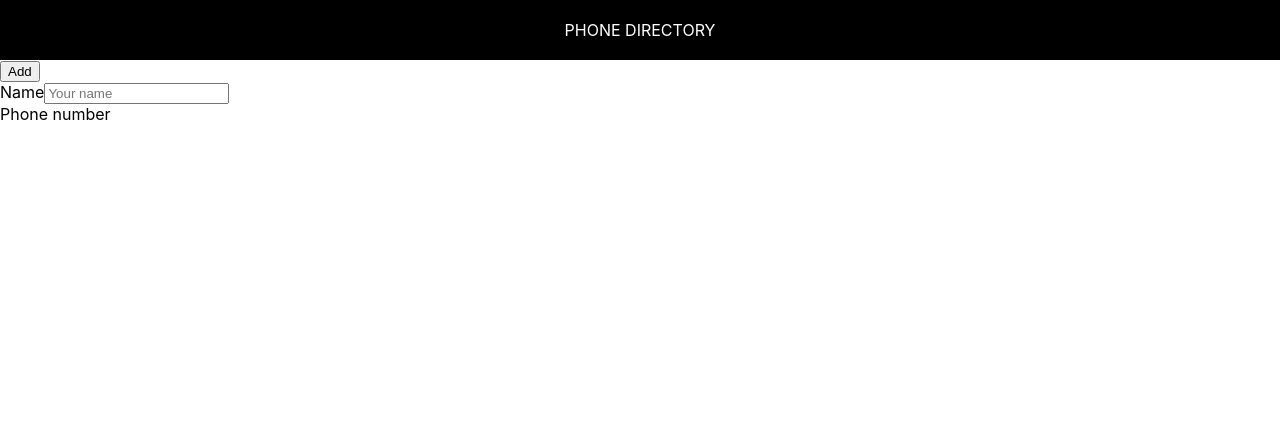
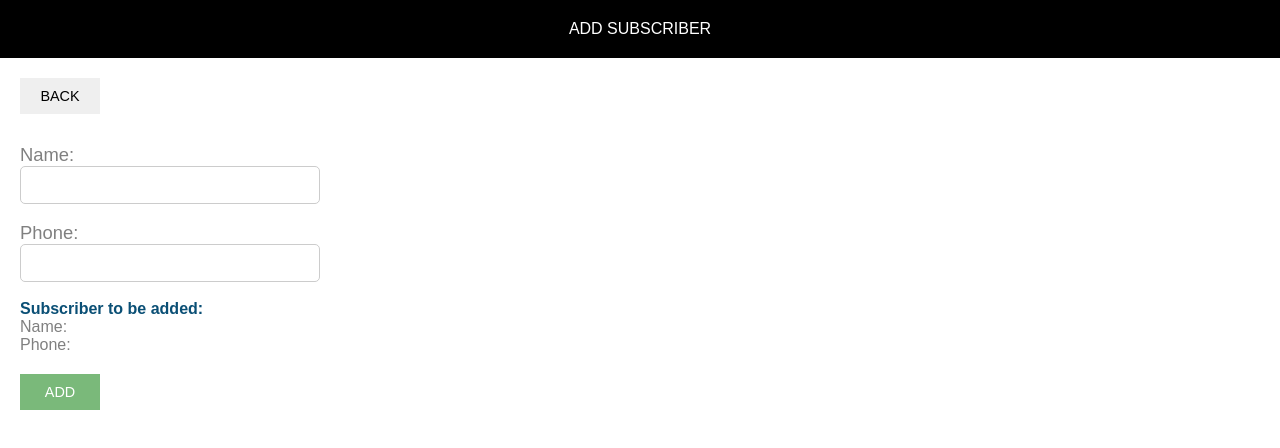
Before and after one commit to DharamSekhon/phone-directory, a React (Create React App) app: page / in a window 1280 px wide. Shown: the top 448 px of the page. Built offline with nearby package versions, Linux system fonts and the light colour scheme.

Commit message:
Added state in ‘AddSubscriber’ and ‘App’ components

```diff
--- /dev/null
+++ b/src/AddSubcscriber.js
@@ -0,0 +1,52 @@
+import React, { Component } from 'react';
+import Header from './Header';
+import './AddSubscriber.css';
+
+class AddSusbscriber extends Component {
+
+    constructor() {
+        super();
+        this.state = {
+            id: 0,
+            name: '',
+            phone: ''
+        }
+    }
+
+    inputChangedHandler = (e) => {
+        const state = this.state;
+        state[e.target.name] = e.target.value;
+        this.setState(state);
+    }
+
+    render() {
+
+        const {name, phone} = this.state;
+
+        return (
+            <div>
+                <Header heading="Add Subscriber" />
+                <div className="component-body-container">
+                    <button className="custom-btn">Back</button>
+
+                    <form className="subscriber-form">
+                        <label htmlFor="name" className="label-control">Name: </label><br/>
+                        <input id="name" type="text" className="input-control" name="name" onChange={this.inputChangedHandler}/><br/><br/>
+                        <label htmlFor="phone" className="label-control">Phone: </label><br/>
+                        <input id="phone" type="text" className="input-control" name="phone" onChange={this.inputChangedHandler}/><br/><br/>
+
+                        <div className="subscriber-info-container">
+                            <span className="subscriber-to-add-heading">Subscriber to be added: </span><br/>
+                            <span className="subscriber-info">Name: {name}</span><br/>
+                            <span className="subscriber-info">Phone: {phone}</span><br/>
+                        </div>
+
+                        <button type="submit" className="custom-btn add-btn">Add</button>
+                    </form>
+                </div>
+            </div>
+        )
+    }
+}
+
+export default AddSusbscriber;
--- /dev/null
+++ b/src/AddSubscriber.css
@@ -0,0 +1,36 @@
+.subscriber-form {
+    margin-top: 30px;
+}
+
+.label-control {
+    color: #808080;
+    font-size: 1.15rem;
+    margin-right: 15px;
+}
+
+.input-control {
+    width: 300px;
+    min-width: 100px;
+    padding: 10px 15px;
+    display: inline-block;
+    border: 1px solid #ccc;
+    border-radius: 5px;
+    box-sizing: border-box;
+    font-size: 0.9rem;
+    outline: none;
+}
+
+.subscriber-info-container {
+    font-size: 1rem;
+    margin-right: 10px;
+    margin-bottom: 20px;
+}
+
+.subscriber-to-add-heading {
+    color: #0a4f75;
+    font-weight: 600;
+}
+
+.subscriber-info {
+    color: #808080;
+}
--- /dev/null
+++ b/src/App.css
@@ -0,0 +1,29 @@
+.grid-container {
+    display: grid;
+    grid-template-columns: 40% 30% auto;
+    margin-bottom: 10px;
+}
+
+.heading-container {
+    margin: 30px 0 30px 0;
+    width: 100%;
+}
+
+.grid-item {
+    background-color: rgba(255, 255, 255, 0.8);
+    font-size: 1.15rem;
+    word-wrap: break-word;
+    padding-right: 10px;
+}
+
+.name-heading, .phone-heading {
+    font-size: 1rem;
+    font-weight: 600;
+    color: #808080;
+    text-transform: uppercase;
+}
+
+.delete-btn {
+    background: #fa9c9c;
+    color: #000;
+}
--- a/src/App.js
+++ b/src/App.js
@@ -1,19 +1,44 @@
-import React from "react";
-import Header from "./Header";
+import React, { Component } from 'react';
+import Header from './Header.js';
+import './App.css';
 
-const App = () => {
-  return (
-    <div>
-      <Header />
-      <button>Add</button>
+class App extends Component {
+
+  constructor() {
+    super();
+    this.state = {
+      subscribersListToShow: []
+    }
+  }
+
+  render() {
+
+    return (
       <div>
-        <span>Name</span>
-        <input type="text" placeholder="Your name" />
-        <br />
-        <span>Phone number</span>
+        <Header heading="Phone Directory" />
+        <div className="component-body-container">
+          <button className="custom-btn add-btn">Add</button>
+
+          <div className="grid-container heading-container">
+            <span className="grid-item name-heading">Name</span>
+            <span className="grid-item phone-heading">Phone</span>
+          </div>
+
+          {
+            this.state.subscribersListToShow.map(sub => {
+              return <div key={sub.id} className="grid-container">
+                <span className="grid-item">{sub.name}</span>
+                <span className="grid-item">{sub.phone}</span>
+                <span className="grid-item action-btn-container">
+                  <button className="custom-btn delete-btn">Delete</button>
+                </span>
+              </div>
+            })
+          }
+        </div>
       </div>
-    </div>
-  );
-};
+    );
+  }
+}
 
 export default App;
--- /dev/null
+++ b/src/Header.css
@@ -0,0 +1,7 @@
+.header {
+    text-align: center;
+    padding: 20px;
+    background: #000;
+    color: #fff;
+    text-transform: uppercase;
+}
--- /dev/null
+++ b/src/common/common.css
@@ -0,0 +1,19 @@
+.component-body-container {
+    padding: 20px;
+}
+
+.custom-btn {
+    padding: 10px;
+    border: none;
+    margin-right: 10px;
+    text-transform: uppercase;
+    width: 80px;
+    font-size: 0.9rem;
+    cursor: pointer;
+    outline: none;
+}
+
+.add-btn {
+    background: #7ab97a;
+    color: #fff;
+}
--- a/src/header.js
+++ b/src/header.js
@@ -1,19 +1,12 @@
-import React from "react";
+import React from 'react';
+import './Header.css';
 
-const Header = () => {
-  return (
-    <div
-      style={{
-        textAlign: "center",
-        padding: 20,
-        color: "#fff",
-        background: "#000",
-        textTransform: "uppercase",
-      }}
-    >
-      Phone Directory
-    </div>
-  );
-};
+const Header = function (props) {
+    return (
+        <div className="header">
+            {props.heading}
+        </div>
+    )
+}
 
 export default Header;
--- a/src/index.css
+++ b/src/index.css
@@ -1,13 +1,5 @@
 body {
   margin: 0;
-  font-family: -apple-system, BlinkMacSystemFont, 'Segoe UI', 'Roboto', 'Oxygen',
-    'Ubuntu', 'Cantarell', 'Fira Sans', 'Droid Sans', 'Helvetica Neue',
-    sans-serif;
-  -webkit-font-smoothing: antialiased;
-  -moz-osx-font-smoothing: grayscale;
+  padding: 0;
+  font-family: sans-serif;
 }
-
-code {
-  font-family: source-code-pro, Menlo, Monaco, Consolas, 'Courier New',
-    monospace;
-}
--- a/src/index.js
+++ b/src/index.js
@@ -1,17 +1,11 @@
 import React from 'react';
-import ReactDOM from 'react-dom/client';
+import ReactDOM from 'react-dom';
 import './index.css';
 import App from './App';
-import reportWebVitals from './reportWebVitals';
+import registerServiceWorker from './registerServiceWorker';
+// import AddSusbscriber from './AddSubscriber';
+import './common/common.css';
+import AddSusbscriber from './AddSubcscriber';
 
-const root = ReactDOM.createRoot(document.getElementById('root'));
-root.render(
-  <React.StrictMode>
-    <App />
-  </React.StrictMode>
-);
-
-// If you want to start measuring performance in your app, pass a function
-// to log results (for example: reportWebVitals(console.log))
-// or send to an analytics endpoint. Learn more: https://bit.ly/CRA-vitals
-reportWebVitals();
+ReactDOM.render(<AddSusbscriber />, document.getElementById('root'));
+registerServiceWorker();
--- /dev/null
+++ b/src/registerServiceWorker.js
@@ -0,0 +1,117 @@
+// In production, we register a service worker to serve assets from local cache.
+
+// This lets the app load faster on subsequent visits in production, and gives
+// it offline capabilities. However, it also means that developers (and users)
+// will only see deployed updates on the "N+1" visit to a page, since previously
+// cached resources are updated in the background.
+
+// To learn more about the benefits of this model, read https://goo.gl/KwvDNy.
+// This link also includes instructions on opting out of this behavior.
+
+const isLocalhost = Boolean(
+  window.location.hostname === "localhost" ||
+    // [::1] is the IPv6 localhost address.
+    window.location.hostname === "[::1]" ||
+    // 127.0.0.1/8 is considered localhost for IPv4.
+    window.location.hostname.match(
+      /^127(?:\.(?:25[0-5]|2[0-4][0-9]|[01]?[0-9][0-9]?)){3}$/
+    )
+);
+
+export default function register() {
+  if (process.env.NODE_ENV === "production" && "serviceWorker" in navigator) {
+    // The URL constructor is available in all browsers that support SW.
+    const publicUrl = new URL(process.env.PUBLIC_URL, window.location);
+    if (publicUrl.origin !== window.location.origin) {
+      // Our service worker won't work if PUBLIC_URL is on a different origin
+      // from what our page is served on. This might happen if a CDN is used to
+      // serve assets; see https://github.com/facebookincubator/create-react-app/issues/2374
+      return;
+    }
+
+    window.addEventListener("load", () => {
+      const swUrl = `${process.env.PUBLIC_URL}/service-worker.js`;
+
+      if (isLocalhost) {
+        // This is running on localhost. Lets check if a service worker still exists or not.
+        checkValidServiceWorker(swUrl);
+
+        // Add some additional logging to localhost, pointing developers to the
+        // service worker/PWA documentation.
+        navigator.serviceWorker.ready.then(() => {
+          console.log(
+            "This web app is being served cache-first by a service " +
+              "worker. To learn more, visit https://goo.gl/SC7cgQ"
+          );
+        });
+      } else {
+        // Is not local host. Just register service worker
+        registerValidSW(swUrl);
+      }
+    });
+  }
+}
+
+function registerValidSW(swUrl) {
+  navigator.serviceWorker
+    .register(swUrl)
+    .then((registration) => {
+      registration.onupdatefound = () => {
+        const installingWorker = registration.installing;
+        installingWorker.onstatechange = () => {
+          if (installingWorker.state === "installed") {
+            if (navigator.serviceWorker.controller) {
+              // At this point, the old content will have been purged and
+              // the fresh content will have been added to the cache.
+              // It's the perfect time to display a "New content is
+              // available; please refresh." message in your web app.
+              console.log("New content is available; please refresh.");
+            } else {
+              // At this point, everything has been precached.
+              // It's the perfect time to display a
+              // "Content is cached for offline use." message.
+              console.log("Content is cached for offline use.");
+            }
+          }
+        };
+      };
+    })
+    .catch((error) => {
+      console.error("Error during service worker registration:", error);
+    });
+}
+
+function checkValidServiceWorker(swUrl) {
+  // Check if the service worker can be found. If it can't reload the page.
+  fetch(swUrl)
+    .then((response) => {
+      // Ensure service worker exists, and that we really are getting a JS file.
+      if (
+        response.status === 404 ||
+        response.headers.get("content-type").indexOf("javascript") === -1
+      ) {
+        // No service worker found. Probably a different app. Reload the page.
+        navigator.serviceWorker.ready.then((registration) => {
+          registration.unregister().then(() => {
+            window.location.reload();
+          });
+        });
+      } else {
+        // Service worker found. Proceed as normal.
+        registerValidSW(swUrl);
+      }
+    })
+    .catch(() => {
+      console.log(
+        "No internet connection found. App is running in offline mode."
+      );
+    });
+}
+
+export function unregister() {
+  if ("serviceWorker" in navigator) {
+    navigator.serviceWorker.ready.then((registration) => {
+      registration.unregister();
+    });
+  }
+}
```
Also changed, not shown: 1 other file (tests, documents, lock files or other folders).
